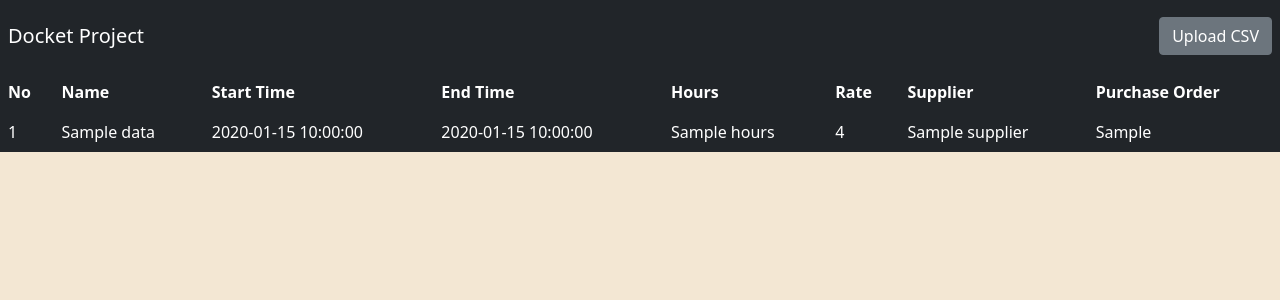
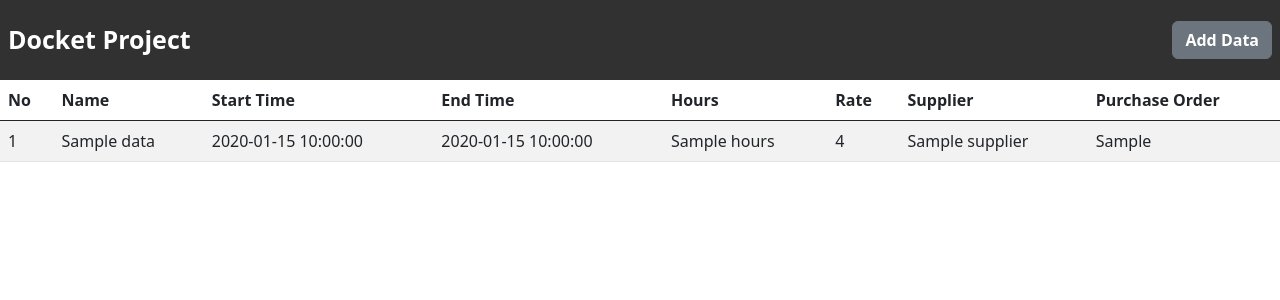
Before and after one commit to StephenTJ/Docket-Project, a Flask app: template templates/index.html in a window 1280 px wide. Shown: the top 300 px of the page. Run offline with Flask 3, Linux system fonts and the light colour scheme; the template is opened without the code that fills it: most values are stand-ins (such as "Sample title", 1, 10 or a date in 2020); parts of the project's set-up code (start-up, migrations or seed data) failed here and were passed over; some libraries are stand-ins or nearby versions.

```diff
--- a/app.py
+++ b/app.py
@@ -16,12 +16,11 @@ data = {
 }
 
 df = pd.DataFrame(data)
-print(df)
 
 
 @app.route("/", methods=['GET', 'POST'])
 def root():
-    global df  # Declare df as a global variable to modify it
+    global df
     if request.method == 'POST':
         inputName = request.form.get('inputName')
         inputStartTime = request.form.get('inputStartTime')
@@ -43,16 +42,12 @@ def root():
 
         df = pd.concat([df, pd.DataFrame([new_data])], ignore_index=True)
 
-        print(inputName, inputStartTime, inputEndTime, inputHours,
-              inputRate, inputSupplier, inputPurchaseOrder)
-
     df['Index'] = range(1, len(df) + 1)
     data_list = df.to_json(orient="records")
     data_list = json.loads(data_list)
     supplier_list = json.loads(px.grouped_data.to_json(orient="records"))
 
     supplier_list_str = px.grouped_data.to_json(orient="records")
-    print(supplier_list_str)
     return render_template('index.html', data=data_list, supplier_list=supplier_list, supplier_list_str=supplier_list_str)
 
 
--- a/templates/index.html
+++ b/templates/index.html
@@ -6,16 +6,15 @@
     <meta http-equiv="X-UA-Compatible" content="ie=edge" />
     <title>HTML 5 Boilerplate</title>
     <link rel="stylesheet" type="text/css" href="/static/bootstrap.css" />
-    <script src="https://code.jquery.com/jquery-3.4.1.slim.min.js" integrity="sha384-J6qa4849blE2+poT4WnyKhv5vZF5SrPo0iEjwBvKU7imGFAV0wwj1yYfoRSJoZ+n" crossorigin="anonymous"></script>
-<script src="https://cdn.jsdelivr.net/npm/popper.js@1.16.0/dist/umd/popper.min.js" integrity="sha384-Q6E9RHvbIyZFJoft+2mJbHaEWldlvI9IOYy5n3zV9zzTtmI3UksdQRVvoxMfooAo" crossorigin="anonymous"></script>
-<script src="https://cdn.jsdelivr.net/npm/bootstrap@4.4.1/dist/js/bootstrap.min.js" integrity="sha384-wfSDF2E50Y2D1uUdj0O3uMBJnjuUD4Ih7YwaYd1iqfktj0Uod8GCExl3Og8ifwB6" crossorigin="anonymous"></script>
+    <link href="https://cdn.jsdelivr.net/npm/bootstrap@5.2.3/dist/css/bootstrap.min.css" rel="stylesheet" integrity="sha384-rbsA2VBKQhggwzxH7pPCaAqO46MgnOM80zW1RWuH61DGLwZJEdK2Kadq2F9CUG65" crossorigin="anonymous">
+    <script src="https://cdn.jsdelivr.net/npm/bootstrap@5.2.3/dist/js/bootstrap.bundle.min.js" integrity="sha384-kenU1KFdBIe4zVF0s0G1M5b4hcpxyD9F7jL+jjXkk+Q2h455rYXK/7HAuoJl+0I4" crossorigin="anonymous"></script>
     <script src="https://code.jquery.com/jquery-3.6.0.min.js"></script>
   </head>
   <script src="/static/bootstrap.js"></script>
-  <body style="background-color: #f3e7d3">
+  <body style="background-color: #fffff">
     <!-- Nav Bar -->
-    <nav class="navbar navbar-dark bg-dark justify-content-between">
-      <a class="navbar-brand m-2">Docket Project</a>
+    <nav class="navbar navbar-dark" style="background-color: #313131;">
+        <a class="navbar-brand m-2" style="font-weight: bold; font-size:25px;">Docket Project</a>
       <form class="form-inline">
         <button
           class="btn btn-secondary my-2 my-sm-0 m-2"
@@ -23,16 +22,18 @@
           class="btn btn-primary"
           data-bs-toggle="modal"
           data-bs-target="#staticBackdrop"
+          style="font-weight: bold;"
         >
-          Upload CSV
+         Add Data
         </button>
       </form>
-    </nav>
+      </nav>
+
     <!-- Nav Bar -->
 
     <!-- Table Data-->
 
-    <table class="table table-borderless table-dark">
+    <table class="table table-striped">
       <thead>
         <tr>
           <th scope="col">No</th>
@@ -73,10 +74,10 @@
       aria-labelledby="staticBackdropLabel"
       aria-hidden="true"
     >
-      <div class="modal-dialog">
-        <div class="modal-content">
-          <div class="modal-header">
-            <h5 class="modal-title" id="staticBackdropLabel">Upload CSV</h5>
+      <div class="modal-dialog"  >
+        <div class="modal-content" >
+          <div class="modal-header" style="background-color: #efefef">
+            <h5 class="modal-title" id="staticBackdropLabel" style="font-weight: bold;">Add Data</h5>
 
             <button
               type="button"
@@ -91,7 +92,7 @@
               <div class="container mt-4">
                 <div class="row">
                   <div class="col-md-6 mb-3">
-                    <label for="inputName" class="form-label">Name</label>
+                    <label for="inputName" class="form-label" style="font-weight: bold;">Name</label>
                     <input
                       type="text"
                       class="form-control"
@@ -100,7 +101,7 @@
                     />
                   </div>
                   <div class="col-md-6 mb-3">
-                    <label for="inputStartTime" class="form-label"
+                    <label for="inputStartTime" class="form-label" style="font-weight: bold;"
                       >Start Time</label
                     >
                     <input
@@ -111,7 +112,7 @@
                     />
                   </div>
                   <div class="col-md-6 mb-3">
-                    <label for="inputEndTime" class="form-label"
+                    <label for="inputEndTime" class="form-label" style="font-weight: bold;"
                       >End Time</label
                     >
                     <input
@@ -122,7 +123,7 @@
                     />
                   </div>
                   <div class="col-md-6 mb-3">
-                    <label for="inputHours" class="form-label"
+                    <label for="inputHours" class="form-label" style="font-weight: bold;"
                       >No. of Hours</label
                     >
                     <input
@@ -133,7 +134,7 @@
                     />
                   </div>
                   <div class="col-md-6 mb-3">
-                    <label for="inputRate" class="form-label"
+                    <label for="inputRate" class="form-label" style="font-weight: bold;"
                       >Rate Per Hour</label
                     >
                     <input
@@ -144,40 +145,44 @@
                     />
                   </div>
                   <div class="col-md-6 mb-3">
-                    <label for="supplierDropdown">Select Supplier:</label>
-                    <select id="supplierDropdown" name="inputSupplier">
-                        <option value="">-- Select Supplier --</option>
+                    <label for="supplierDropdown" class="form-label" style="font-weight: bold;">Select Supplier </label>
+                    <select id="supplierDropdown" name="inputSupplier" type="text" class="form-control">
+                        <option value="" class="form-control">Select Supplier</option>
                         {% for supplier in supplier_list %}
-                            <option value="{{ supplier.Supplier }}">{{ supplier.Supplier }}</option>
+                            <option  class="form-control" value="{{ supplier.Supplier }}">{{ supplier.Supplier }}</option>
                         {% endfor %}
                     </select>
                 </div>
                 <div class="col-md-6 mb-3">
-                    <label for="poNumberDropdown">Select a PO Number:</label>
-                    <select id="poNumberDropdown" name="inputPurchaseOrder">
-                        <option value="">-- Select PO Number --</option>
+                    <label for="poNumberDropdown" class="form-label" style="font-weight: bold;">Select a PO Number </label>
+                    <select id="poNumberDropdown" name="inputPurchaseOrder" type="text" class="form-control">
+                        <option value="">Select PO Number</option>
 
                     </select>
                 </div>
-                </div>
+
+
+                <div class="col-md-6 mb-3">
+                    <label for="inputDiscription" class="form-label" style="font-weight: bold;"
+                      >Discription</label
+                    >
+                    <input
+                      type="text"
+                      class="form-control"
+                      id="inputDiscription"
+                      name="inputDiscription"
+                      readonly
+                    />
+                  </div>
               </div>
 
             <!-- Form Data-->
           </div>
-          <div class="modal-footer">
-            <button
-              type="button"
-              class="btn btn-secondary"
-              data-bs-dismiss="modal"
-            >
-              Close
-            </button>
-            <div class="col-md-6">
-                <label class="form-label">Add Data</label>
-                <button type="submit" class="btn btn-primary">
-                  Submit
+          <div class="modal-footer" style="background-color: #f8f8f8">
+                <button type="submit" class="btn btn-secondary" style="font-weight: bold;">
+                 Add Data
                 </button>
-              </div>
+
           </div>
         </form>
         </div>
```
